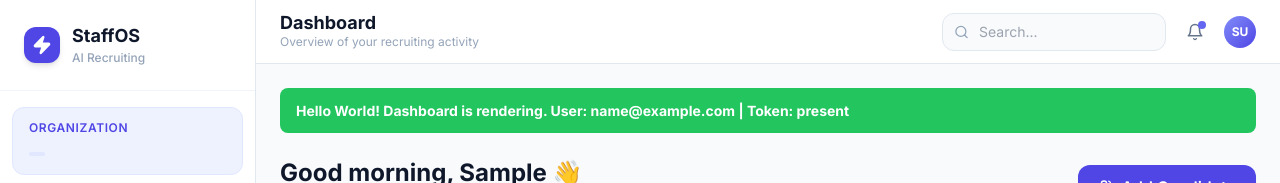
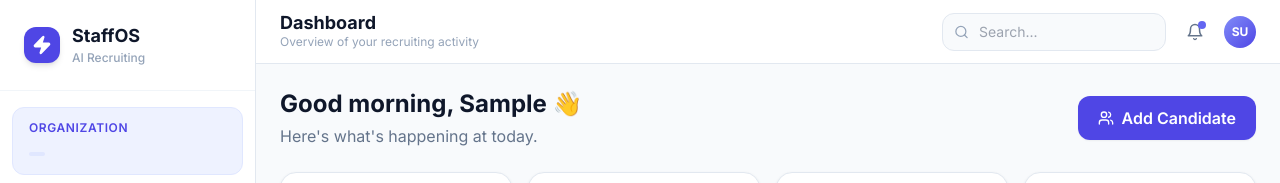
Before and after one commit to qubit-us/StaffOS, a React (Vite) app in the folder frontend/: page / in a window 1280 px wide. Shown: the top 183 px of the page. Built offline with nearby package versions, Linux system fonts and the light colour scheme; no server answers; sample sign-in values are in the browser's storage.

Commit message:
Remove temporary debug banner from DashboardPage

```diff
--- a/frontend/src/pages/DashboardPage.jsx
+++ b/frontend/src/pages/DashboardPage.jsx
@@ -72,11 +72,6 @@ export default function DashboardPage() {
 
   return (
     <div className="space-y-6 animate-slide-up">
-      {/* TEMP DEBUG BANNER - remove after confirming render */}
-      <div style={{ background: '#22c55e', color: '#fff', padding: '12px 16px', borderRadius: '8px', fontWeight: 'bold', fontSize: '14px' }}>
-        Hello World! Dashboard is rendering. User: {user?.email || 'unknown'} | Token: {useAuthStore.getState().token ? 'present' : 'missing'}
-      </div>
-
       {/* Welcome */}
       <div className="flex items-center justify-between">
         <div>
```
